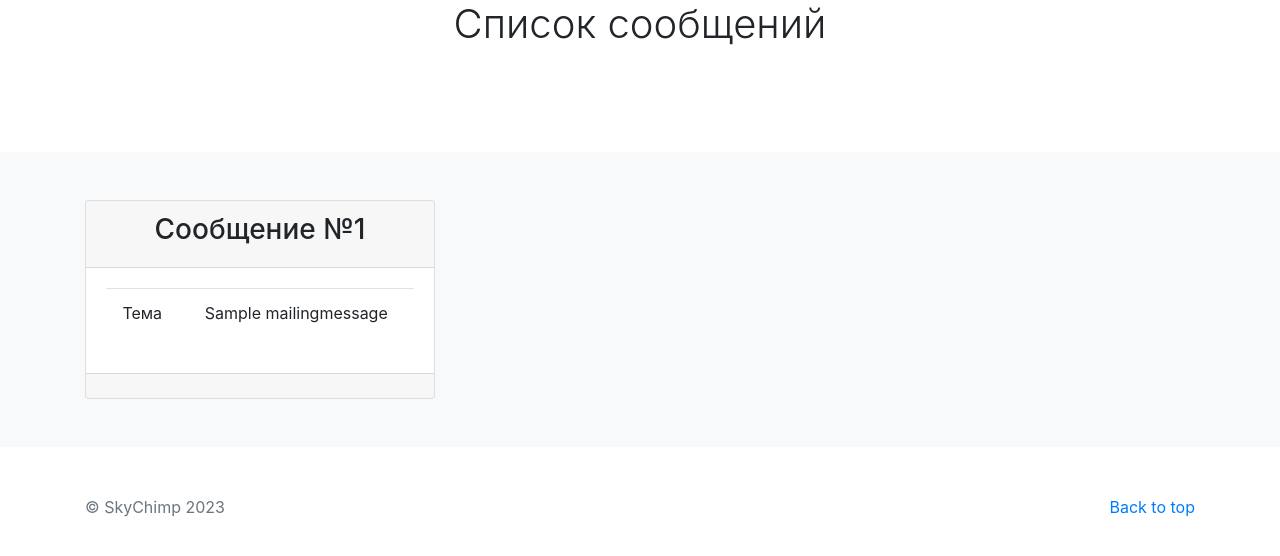
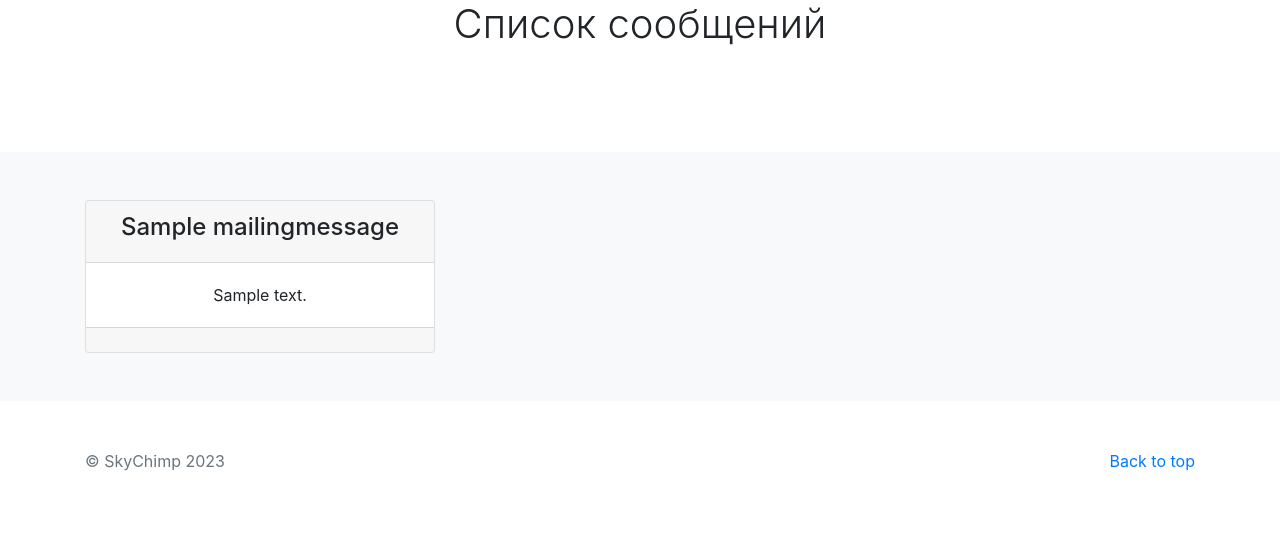
Before and after one commit to MSumbaev/mailing_service, a Django app: page /messages/ in a window 1280 px wide. Shown: the part 152-708 px from the top of the page. Run offline with Django 5.2, Linux system fonts and the light colour scheme; a user stored in the database is signed in; tables that the repository leaves empty hold one stand-in row (values such as "Sample post"); some libraries are stand-ins or nearby versions.

Commit message:
updated mailingmessage_list.html

```diff
--- a/mailing/templates/mailing/mailingmessage_list.html
+++ b/mailing/templates/mailing/mailingmessage_list.html
@@ -14,15 +14,10 @@
             <div class="col-4">
                 <div class="card">
                     <div class="card-header">
-                        <h3>Сообщение №{{ object.pk }}</h3>
+                        <h4>{{ object.subject }}</h4>
                     </div>
                     <div class="card-body">
-                        <table class="table">
-                            <tr>
-                                <td>Тема</td>
-                                <td>{{ object.subject }}</td>
-                            </tr>
-                        </table>
+                       <p class="card-text">{{ object.message|truncatechars:100 }}</p>
                     </div>
                     <div class="card-footer">
                         {% if not user.is_staff %}
```
